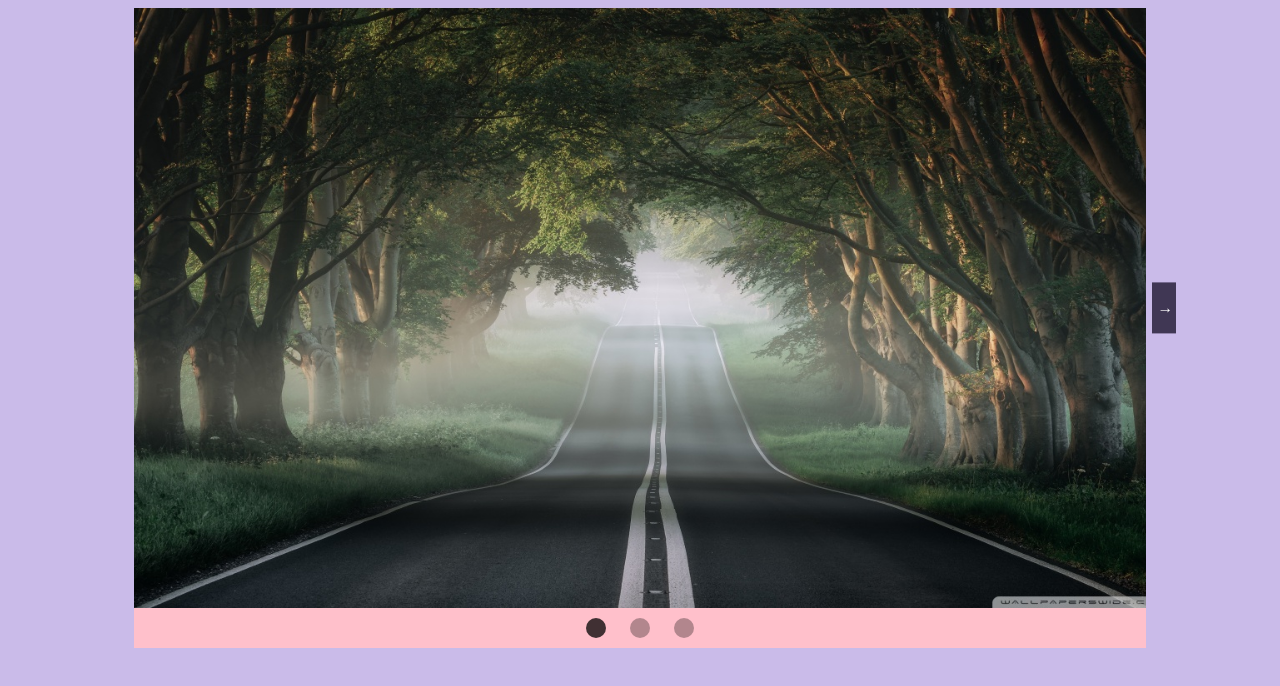
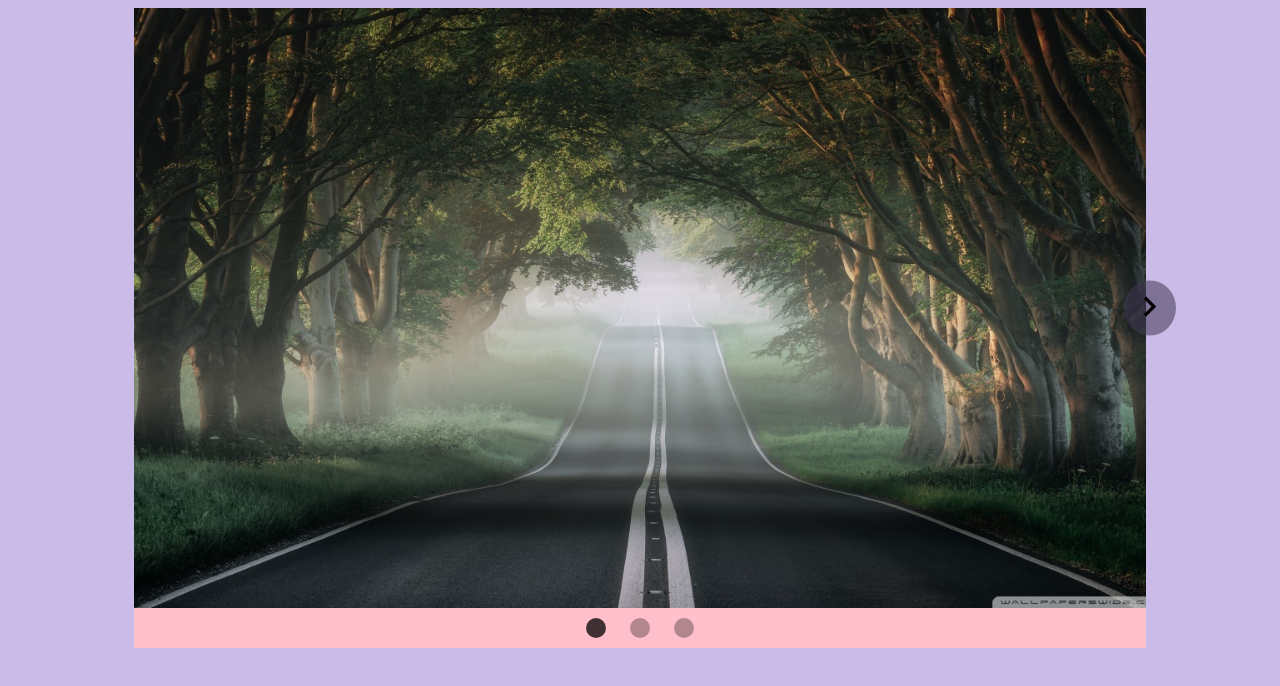
Before and after one commit to Vald0/NutricionyAcupuntura, a plain HTML site: page index.html in a window 1280 px wide. Drawn offline with Linux system fonts and the light colour scheme.

Commit message:
efectos en botones
Sombreado y transparencia

```diff
--- a/css/style.css
+++ b/css/style.css
@@ -52,21 +52,32 @@ a {
     background: transparent;
     border: 0;
     cursor: pointer;
+    border-radius: 50%;
+    padding: 1rem;
 }
 
 .carousel__button--left {
     left: -30px;
-    background-color: #403754;
+    background-color: #4037548c;
+    transition: all 0.5s;
+}
+
+.carousel__button--left:hover {
+    background-color: rgba(255, 255, 255, 0.336);
 }
 
 .carousel__button--right {
     right: -30px;
-    background-color: #403754;
+    background-color: #4037548c;
+    transition: all 0.5s;
 }
 
-.carousel__button h3 {
-    color: white;
-    width: 12px;
+.carousel__button--right:hover {
+    background-color: rgba(255, 255, 255, 0.336);
+}
+
+.carousel__button img {
+    width: 20px;
 }
 
 .carousel__nav {
--- a/index.html
+++ b/index.html
@@ -35,10 +35,10 @@
             </ul>
         </div>
         <button class="carousel__button carousel__button--left is-hidden">
-            <h3>←</h3>
+            <img src="/img/left.png" alt="left">
         </button>
         <button class="carousel__button carousel__button--right">
-            <h3>→</h3></button>
+            <img src="/img/right.png" alt="right"></button>
 
         <div class="carousel__nav">
             <button class="carousel__indicator current-slide"></button>
```
Also changed, not shown: img/left.png (added), img/right.png (added).
